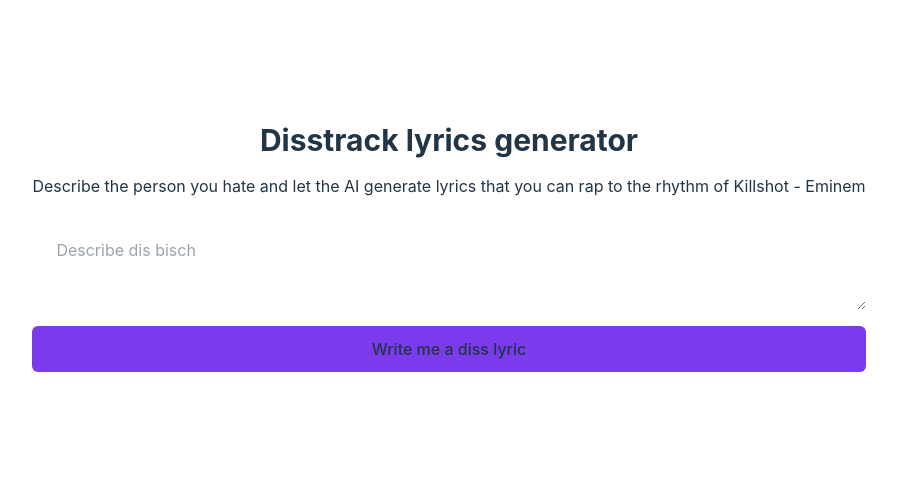
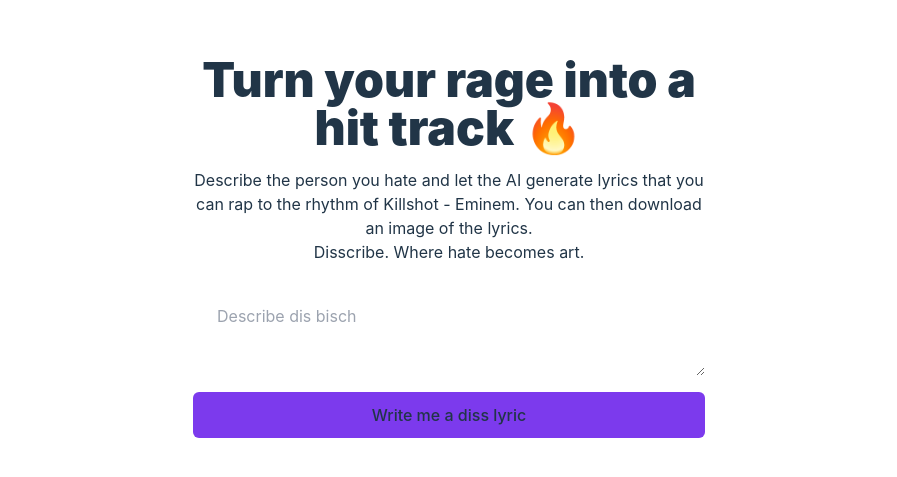
Before and after one commit to tiongwoon/lyrics-generator-using-gpt, a React (Vite) app: page / in a window 1280 px wide. Shown: the part 153-630 px from the top of the page, without its empty margins (191-1088 px from the left). Built offline with nearby package versions, Linux system fonts and the light colour scheme.

Commit message:
UI enhancements, change title

```diff
--- a/index.html
+++ b/index.html
@@ -5,7 +5,7 @@
     <link rel="icon" type="image/svg+xml" href="/vite.svg" />
     <meta name="viewport" content="width=device-width, initial-scale=1.0" />
     <link href="/output.css" rel="stylesheet">
-    <title>Diss Track</title>
+    <title>Disscribe</title>
   </head>
   <body>
     <div id="root"></div>
--- a/src/App.tsx
+++ b/src/App.tsx
@@ -99,14 +99,14 @@ function App() {
 
   }
 
-  const xxx:string = "to-blue-100";
+  const xxx: string = "to-blue-100";
 
   return (
     <div className="App">
-      <div className='flex flex-col gap-y-4'>
+      <div className='py-16 max-w-lg flex flex-col gap-y-4'>
         <div className='flex flex-col gap-y-4'>
-          <h1 className="text-3xl font-bold text-center">Disstrack lyrics generator</h1>
-          <h2>Describe the person you hate and let the AI generate lyrics that you can rap to the rhythm of Killshot - Eminem</h2>
+          <h1 className="text-5xl font-black text-center">Turn your rage into a hit track 🔥</h1>
+          <h2>Describe the person you hate and let the AI generate lyrics that you can rap to the rhythm of Killshot - Eminem. You can then download an image of the lyrics. <br></br> Disscribe. Where hate becomes art.</h2>
         </div>
         <div>
           <form className="flex flex-col gap-y-4" onSubmit={handleSubmit}>
@@ -116,7 +116,7 @@ function App() {
         </div>
 
 
-        {result === '' ? '' : <div className='bg-transparent'><pre id="lyrics" className='from-blue-500  rounded-md bg-gradient-to-b pb-10'>{result}</pre></div>}
+        {result === '' ? '' : <div className='bg-transparent'><pre id="lyrics" className='from-blue-500 to-pink-500 font-bold whitespace-pre-line px-10 rounded-md bg-gradient-to-b pb-10'>{result}</pre></div>}
 
         {result === '' ? '' : <button className='bg-[#5b21b6] rounded-md' onClick={handleGenerateImage}>Generate image & download</button>}
       </div>
```
